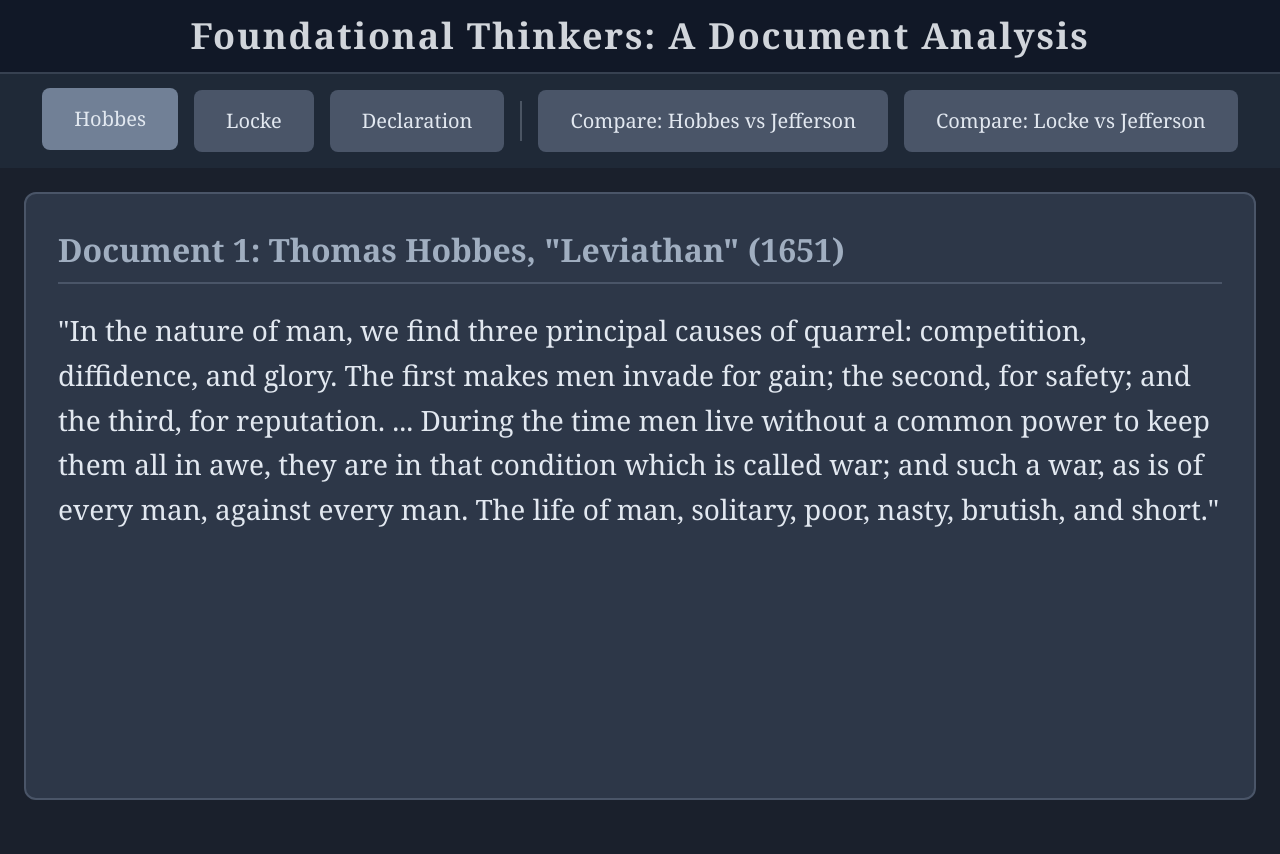
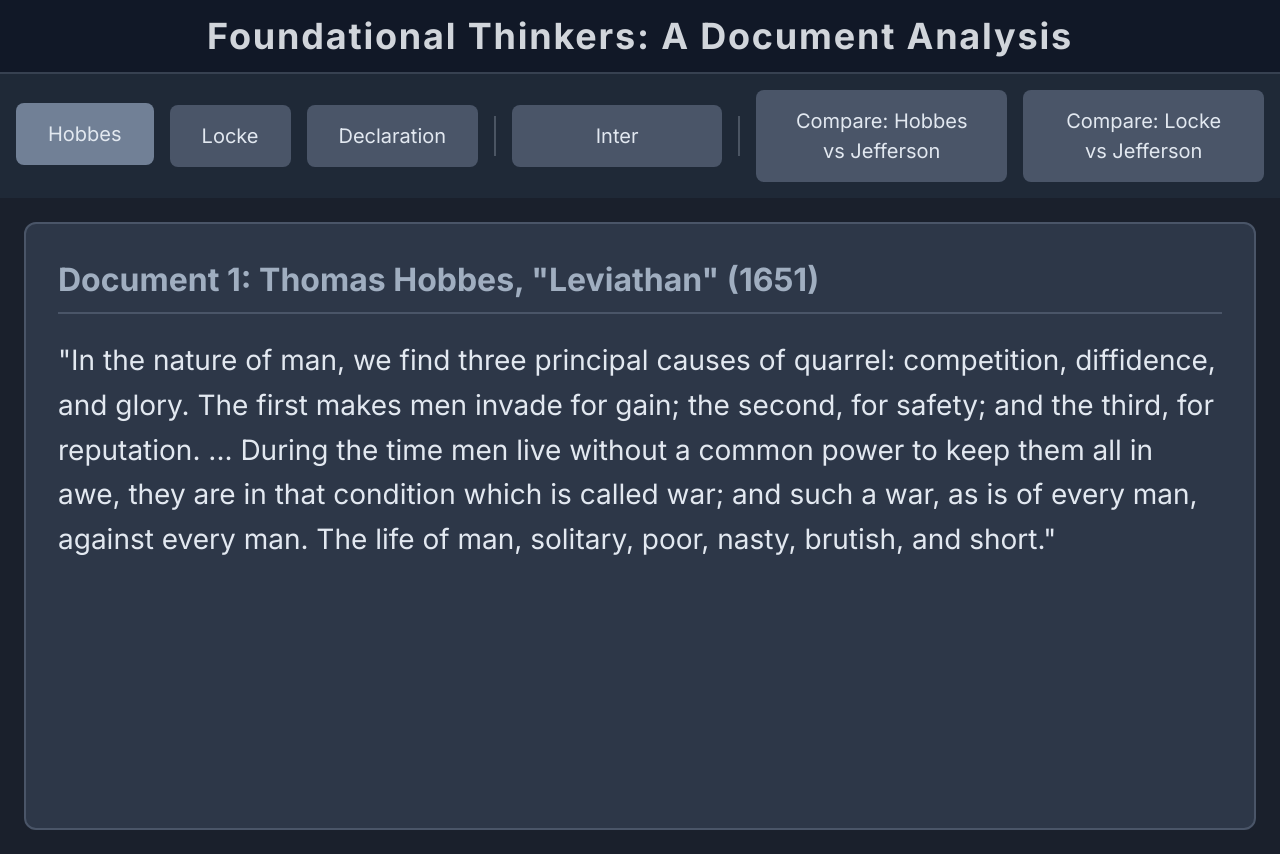
Before and after one commit to badamscms/smartboard, a plain HTML site: page index.html in a window 1280 px wide. Before the commit the page ends 824 px from the top, so only its background shows below. Drawn offline with nearby package versions, Linux system fonts and the light colour scheme.

Commit message:
Update index.html

```diff
--- a/index.html
+++ b/index.html
@@ -4,11 +4,14 @@
     <meta charset="UTF-8">
     <meta name="viewport" content="width=device-width, initial-scale=1.0">
     <title>DBQ Smartboard: Hobbes, Locke, & Jefferson</title>
+    <link rel="preconnect" href="https://fonts.googleapis.com">
+    <link rel="preconnect" href="https://fonts.gstatic.com" crossorigin>
+    <link href="https://fonts.googleapis.com/css2?family=Inter:wght@400;700&family=Merriweather:wght@400;700&family=Playfair+Display:wght@400;700&family=Roboto:wght@400;700&display=swap" rel="stylesheet">
     <script src="https://cdn.tailwindcss.com"></script>
     <style>
         /* Custom styles for smartboard readability */
         body {
-            font-family: 'Georgia', 'serif';
+            font-family: 'Inter', sans-serif; /* Default font */
             background-color: #1a202c; /* A dark, chalkboard-like color */
             color: #e2e8f0;
         }
@@ -46,6 +49,13 @@
             background-color: #718096;
             transform: translateY(-2px);
         }
+        #font-selector {
+            -webkit-appearance: none;
+            -moz-appearance: none;
+            appearance: none;
+            text-align: center;
+            padding-right: 2rem; /* Keep padding consistent */
+        }
         .highlightable {
             cursor: pointer;
             transition: all 0.2s ease;
@@ -71,6 +81,14 @@
         <button id="btn-doc1" class="control-button" onclick="setView('doc1')">Hobbes</button>
         <button id="btn-doc2" class="control-button" onclick="setView('doc2')">Locke</button>
         <button id="btn-doc3" class="control-button" onclick="setView('doc3')">Declaration</button>
+        <div class="border-l-2 border-gray-600 h-10"></div>
+        <select id="font-selector" onchange="changeFont()" class="control-button">
+            <option value="'Inter', sans-serif">Inter</option>
+            <option value="'Georgia', serif">Georgia</option>
+            <option value="'Roboto', sans-serif">Roboto</option>
+            <option value="'Playfair Display', serif">Playfair Display</option>
+            <option value="'Merriweather', serif">Merriweather</option>
+        </select>
         <div class="border-l-2 border-gray-600 h-10"></div>
         <button id="btn-compare-13" class="control-button" onclick="setView('doc1', 'doc3')">Compare: Hobbes vs Jefferson</button>
         <button id="btn-compare-23" class="control-button" onclick="setView('doc2', 'doc3')">Compare: Locke vs Jefferson</button>
@@ -99,6 +117,11 @@
 
         const displayArea = document.getElementById('document-display');
         const buttons = document.querySelectorAll('.control-button');
+
+        function changeFont() {
+            const selector = document.getElementById('font-selector');
+            document.body.style.fontFamily = selector.value;
+        }
 
         function createDocumentPane(docId) {
             const doc = documents[docId];
```
